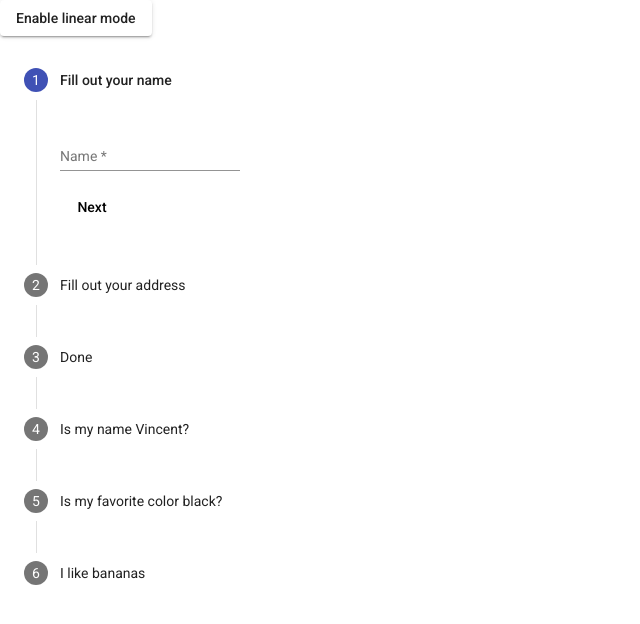
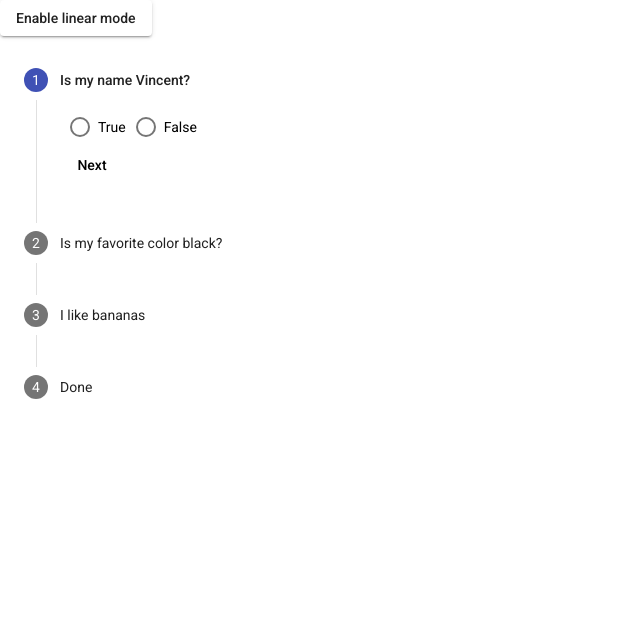
Before and after one commit to Viki2-0/cs-frontend, an Angular app: page /true-or-false in a window 1280 px wide. Shown: the top 624 px of the page, without its empty margins (0-640 px from the left). Built offline with nearby package versions, Linux system fonts and the light colour scheme.

Commit message:
added margin for buttons

```diff
--- a/src/app/components/true-or-false-quiz/true-or-false-quiz.component.html
+++ b/src/app/components/true-or-false-quiz/true-or-false-quiz.component.html
@@ -2,40 +2,6 @@
     {{!isLinear ? 'Enable linear mode' : 'Disable linear mode'}}
   </button>
   <mat-vertical-stepper [linear]="isLinear" #stepper>
-    <mat-step [stepControl]="firstFormGroup">
-      <form [formGroup]="firstFormGroup">
-        <ng-template matStepLabel>Fill out your name</ng-template>
-        <mat-form-field>
-          <mat-label>Name</mat-label>
-          <input matInput placeholder="Last name, First name" formControlName="firstCtrl" required>
-        </mat-form-field>
-        <div>
-          <button mat-button matStepperNext>Next</button>
-        </div>
-      </form>
-    </mat-step>
-    <mat-step [stepControl]="secondFormGroup">
-      <form [formGroup]="secondFormGroup">
-        <ng-template matStepLabel>Fill out your address</ng-template>
-        <mat-form-field>
-          <mat-label>Address</mat-label>
-          <input matInput formControlName="secondCtrl" placeholder="Ex. 1 Main St, New York, NY"
-                 required>
-        </mat-form-field>
-        <div>
-          <button mat-button matStepperPrevious>Back</button>
-          <button mat-button matStepperNext>Next</button>
-        </div>
-      </form>
-    </mat-step>
-    <mat-step>
-      <ng-template matStepLabel>Done</ng-template>
-      <p>You are now done.</p>
-      <div>
-        <button mat-button matStepperPrevious>Back</button>
-        <button mat-button (click)="stepper.reset()">Reset</button>
-      </div>
-    </mat-step>
 
     <mat-step *ngFor="let question of questions" [stepControl]="firstFormGroup">
 
@@ -47,11 +13,19 @@
             <mat-radio-button value="false">False</mat-radio-button>
           </mat-radio-group>
 
-
         <div>
           <button mat-button matStepperNext>Next</button>
         </div>
       </form>
     </mat-step>
 
+    <mat-step>
+      <ng-template matStepLabel>Done</ng-template>
+      <p>You are now done.</p>
+      <div>
+        <button mat-button matStepperPrevious>Back</button>
+        <button mat-button (click)="stepper.reset()">Reset</button>
+      </div>
+    </mat-step>
+
   </mat-vertical-stepper>
--- a/src/app/components/true-or-false-quiz/true-or-false-quiz.component.less
+++ b/src/app/components/true-or-false-quiz/true-or-false-quiz.component.less
@@ -5,6 +5,11 @@
   .mat-form-field {
     margin-top: 16px;
   }
+
   .mat-radio-button {
     margin-left: 10px;
   }
+
+  .mat-button {
+    margin-top:  10px;
+  }
```
